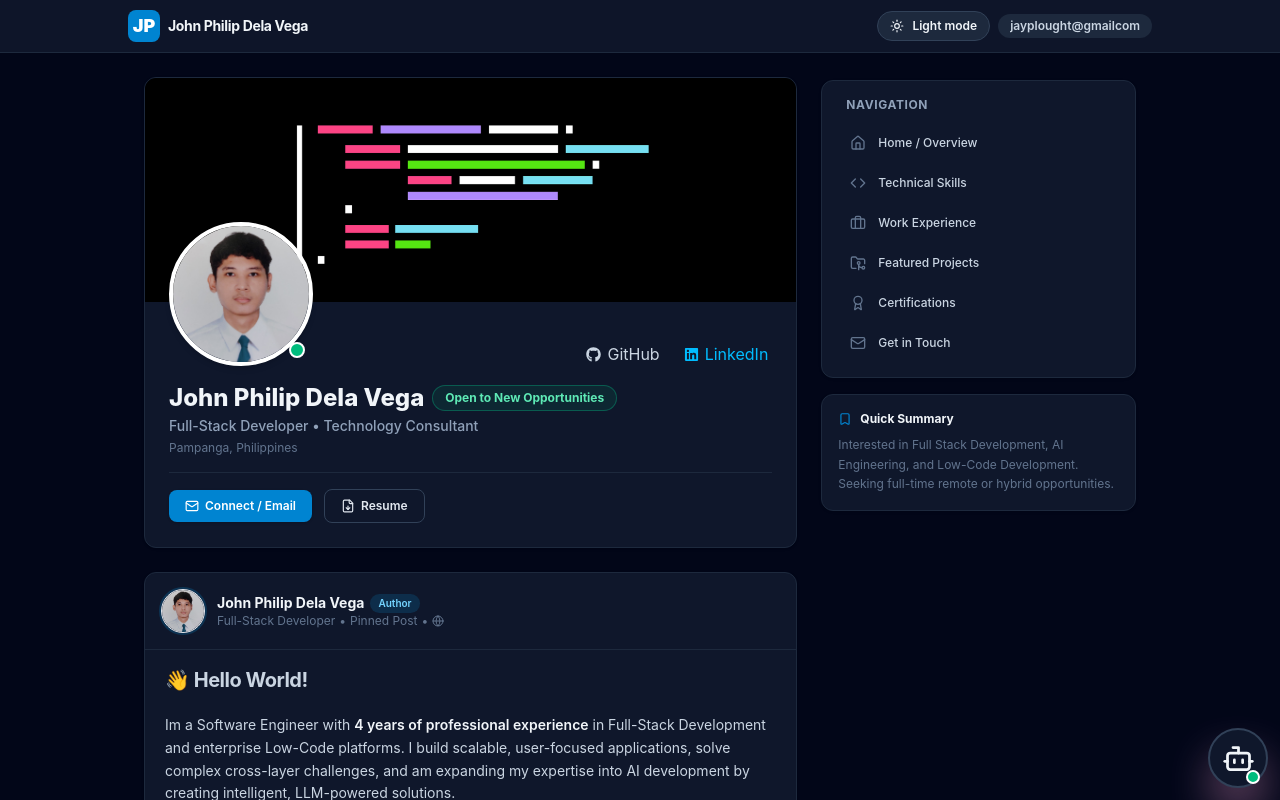
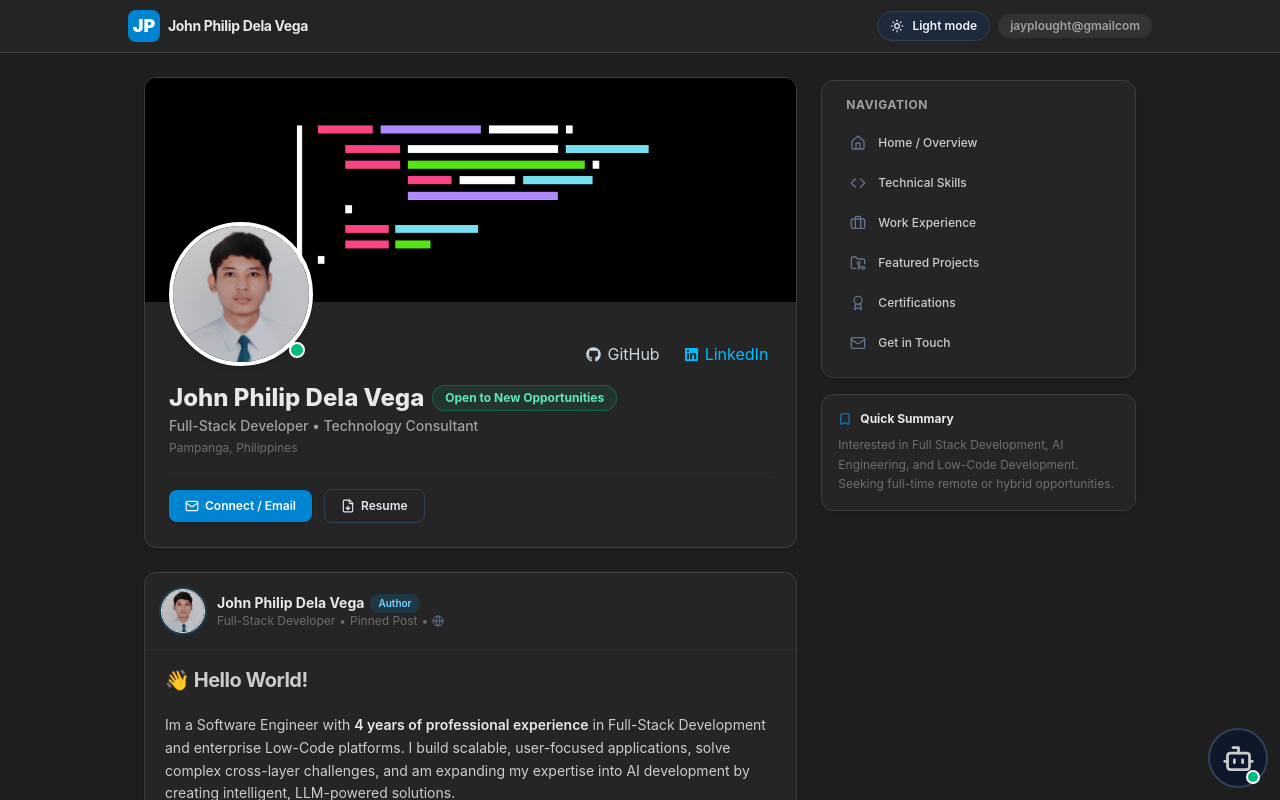
Before and after one commit to JP-DelaVega/portfolio_v2, a React (Vite) app: page / in a window 1280 px wide. Both pictures are taken after a click on the button "Dark mode". Shown: the top 800 px of the page. Built offline with nearby package versions, Linux system fonts and the light colour scheme.

Commit message:
changed the dark theme palette

```diff
--- a/src/components/ChatWidget.jsx
+++ b/src/components/ChatWidget.jsx
@@ -304,7 +304,7 @@ export default function ChatWidget() {
           }`}
       >
         <div className="relative">
-          <div className={`w-15 h-15 rounded-full border-2 shadow-2xl shadow-pink-300 overflow-hidden transition-transform hover:scale-105 active:scale-95 ${isDark ? 'border-slate-700 bg-slate-900' : 'border-gray-200 bg-white'}`}>
+          <div className={`w-15 h-15 rounded-full border-2  overflow-hidden transition-transform hover:scale-105 active:scale-95 ${isDark ? 'border-slate-700 bg-slate-900 shadow-l'  : 'border-gray-200 bg-white shadow-2xl shadow-pink-300 '}`}>
             <div className="flex items-center justify-center w-full h-full object-cover">
               <Bot size={33} />
             </div>
--- a/src/theme.js
+++ b/src/theme.js
@@ -32,31 +32,31 @@ export const THEME_TOKENS = {
     accent: "text-sky-600",
   },
   [THEMES.DARK]: {
-    page: "bg-slate-950 text-slate-100",
-    header: "border-slate-800 bg-slate-900/95",
-    headerText: "text-slate-100",
-    card: "bg-slate-900 border-slate-800 hover:border-slate-700",
-    cardSoft: "bg-slate-800/70",
-    cardMuted: "text-slate-400",
-    cardText: "text-slate-300",
-    cardTitle: "text-slate-100",
-    border: "border-slate-800",
-    borderStrong: "border-slate-700",
+    page: "bg-[#1e1e1e] text-[#cccccc]",
+    header: "border-[#3e3e42] bg-[#252526]/95 backdrop-blur-sm",
+    headerText: "text-[#e8e8e8]",
+    card: "bg-[#252526] border-[#3e3e42] hover:border-[#4e4e52] hover:bg-[#2a2a2b]",
+    cardSoft: "bg-[#2d2d30]/40",
+    cardMuted: "text-[#808080]",
+    cardText: "text-[#cccccc]",
+    cardTitle: "text-[#e8e8e8]",
+    border: "border-[#3e3e42]/30",
+    borderStrong: "border-[#3e3e42]",
     input:
-      "bg-slate-800 border-slate-700 text-slate-100 placeholder:text-slate-400",
-    buttonGhost: "text-slate-300 hover:bg-slate-800",
-    activeButton: "text-sky-400 bg-slate-800",
-    badge: "bg-slate-800 text-slate-300",
-    badgeAlt: "bg-slate-800 text-slate-200",
-    chip: "bg-sky-500/15 text-sky-300",
-    muted: "text-slate-500",
-    softText: "text-slate-400",
-    link: "text-sky-400 hover:text-sky-300",
-    surface: "bg-slate-800/70",
-    shell: "bg-slate-900",
-    shellAlt: "bg-slate-950",
-    shellText: "text-slate-300",
-    accent: "text-sky-400",
+      "bg-[#3e3e42]/30 border-[#3e3e42] text-[#e8e8e8] placeholder:text-[#6e6e6e] focus:border-[#4fc1ff]/50 focus:ring-1 focus:ring-[#4fc1ff]/20",
+    buttonGhost: "text-[#cccccc] hover:bg-[#3e3e42]/40 hover:text-[#e8e8e8]",
+    activeButton: "text-[#4fc1ff] bg-[#4fc1ff]/10 border border-[#4fc1ff]/20",
+    badge: "bg-[#3e3e42]/60 text-[#a0a0a0]",
+    badgeAlt: "bg-[#3e3e42]/60 text-[#cccccc]",
+    chip: "bg-[#4fc1ff]/10 text-[#4fc1ff] border border-[#4fc1ff]/20",
+    muted: "text-[#6e6e6e]",
+    softText: "text-[#a0a0a0]",
+    link: "text-[#4fc1ff] hover:text-[#9cdcfe]",
+    surface: "bg-[#2d2d30]/30",
+    shell: "bg-[#252526]",
+    shellAlt: "bg-[#1e1e1e]",
+    shellText: "text-[#cccccc]",
+    accent: "text-[#4fc1ff]",
   },
 };
 
```
